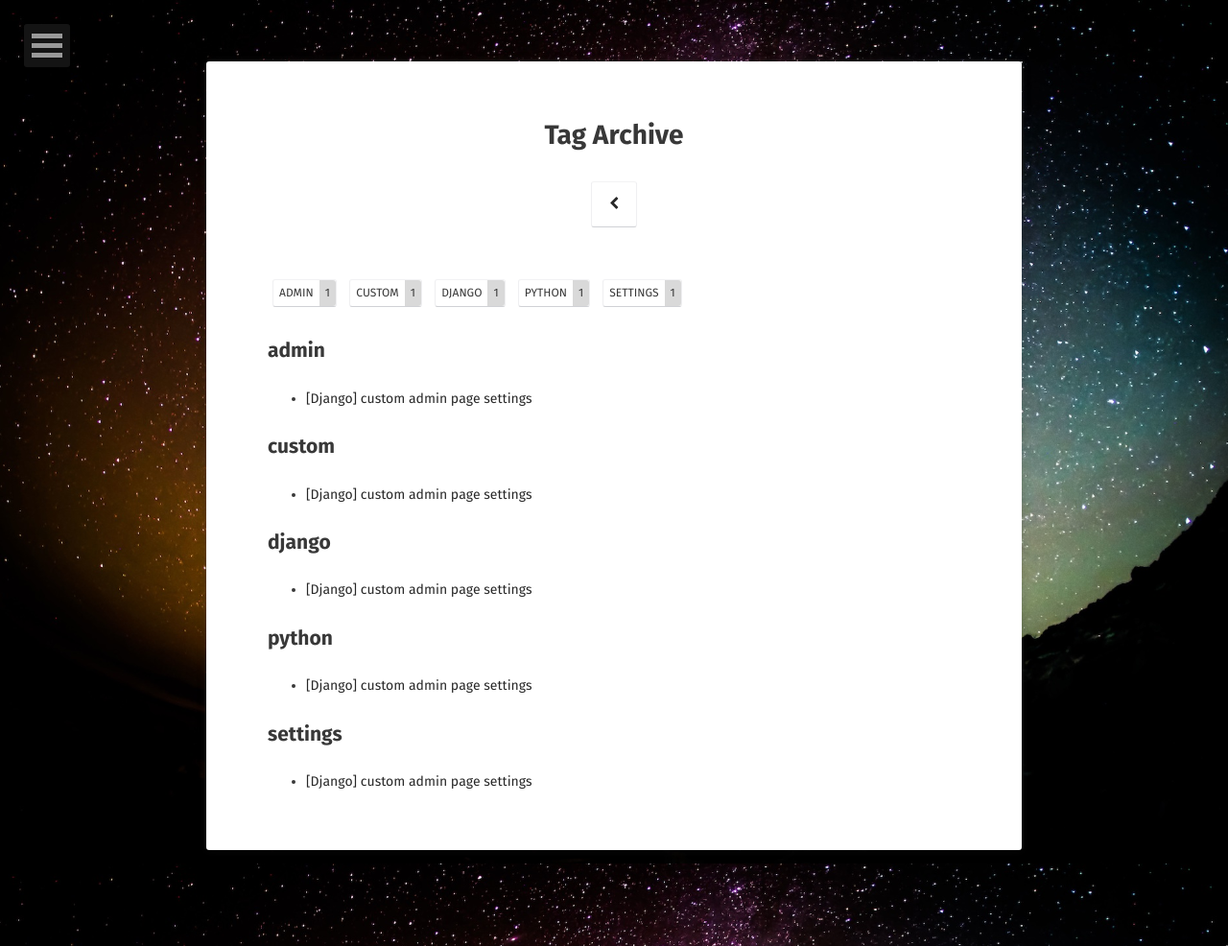
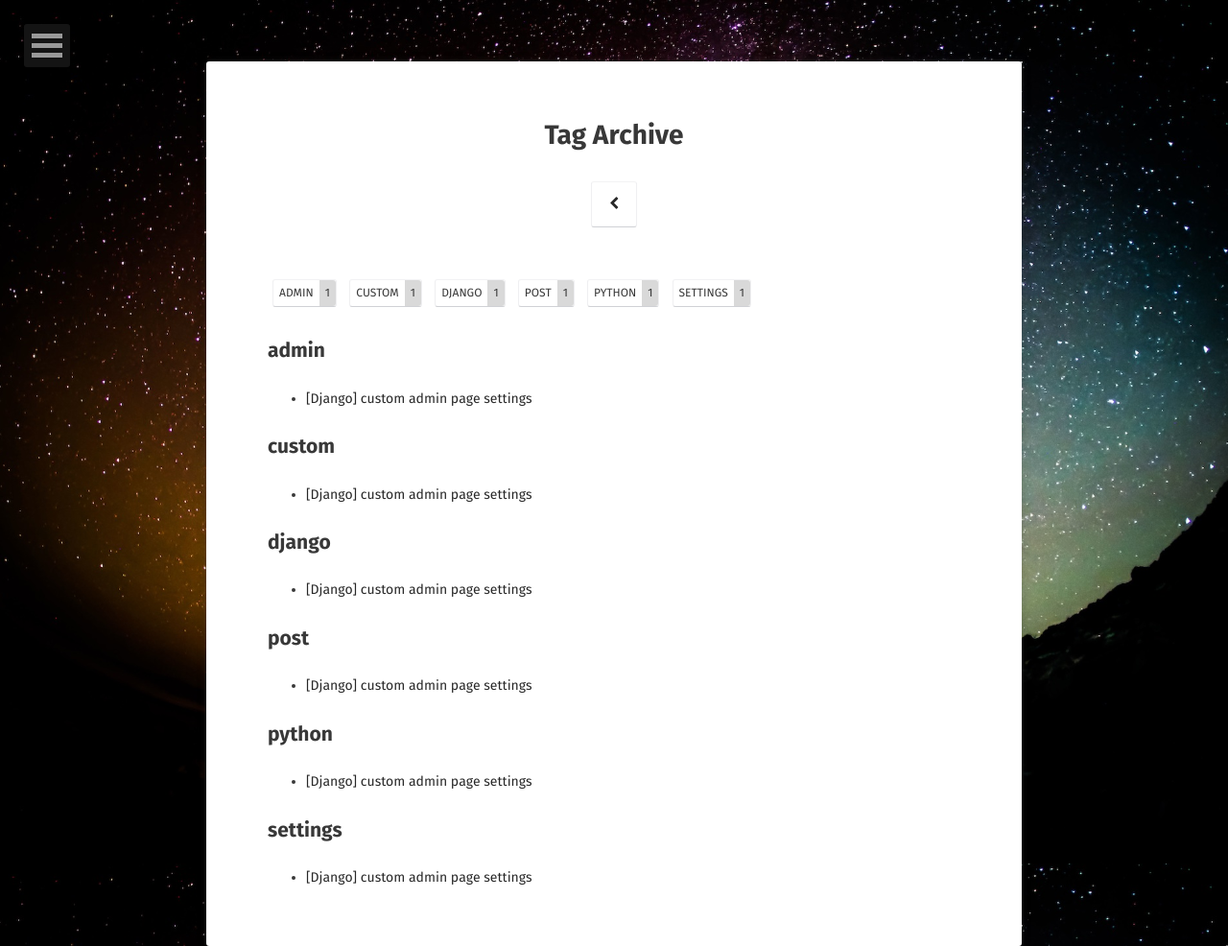
Before and after one commit to CodeMath/codemath.github.io, a Jekyll site: the page built from tags/index.html, in a window 1280 px wide. Shown: the whole page at 96% size. Built offline with Jekyll 4.4.1, drawn with Linux system fonts in a browser that asks for light colours; some web fonts are replaced.

Commit message:
post tag add

```diff
--- a/_posts/2018-05-08-[Django]-custom admin-page settings.md
+++ b/_posts/2018-05-08-[Django]-custom admin-page settings.md
@@ -10,6 +10,7 @@
 - custom
 - admin
 - settings
+- post
 comments: true
 ---
 
```
